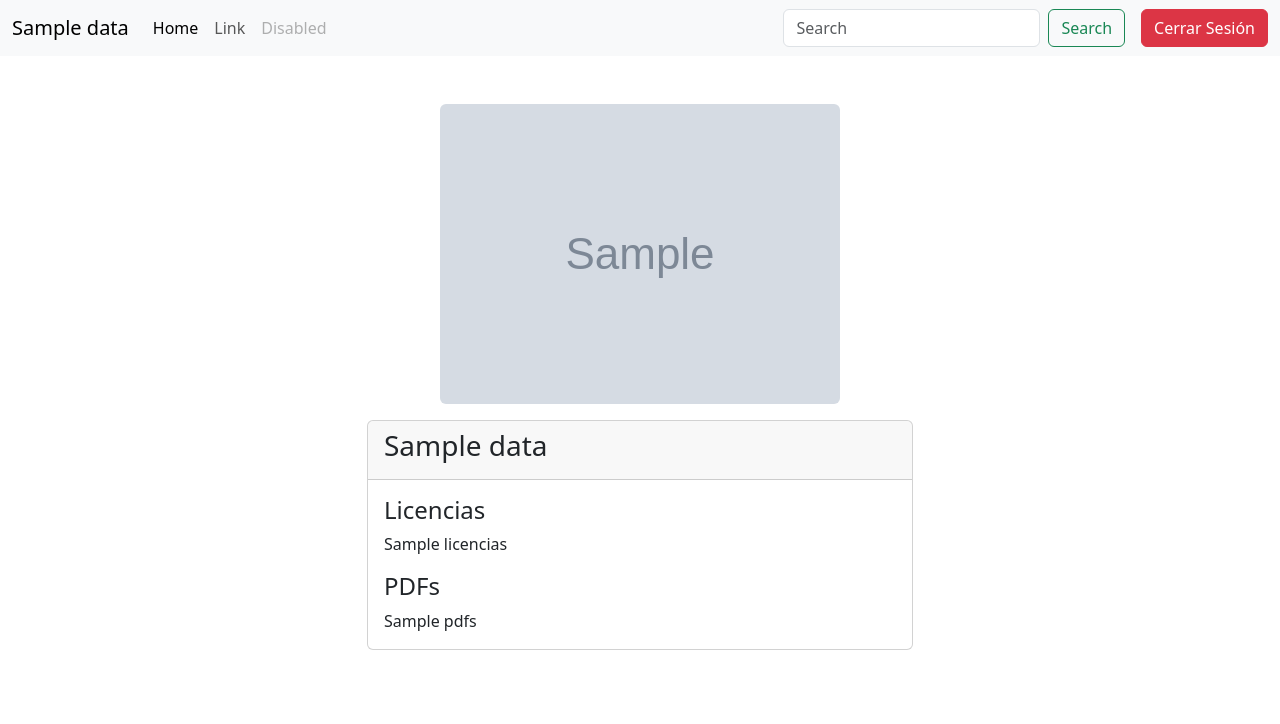
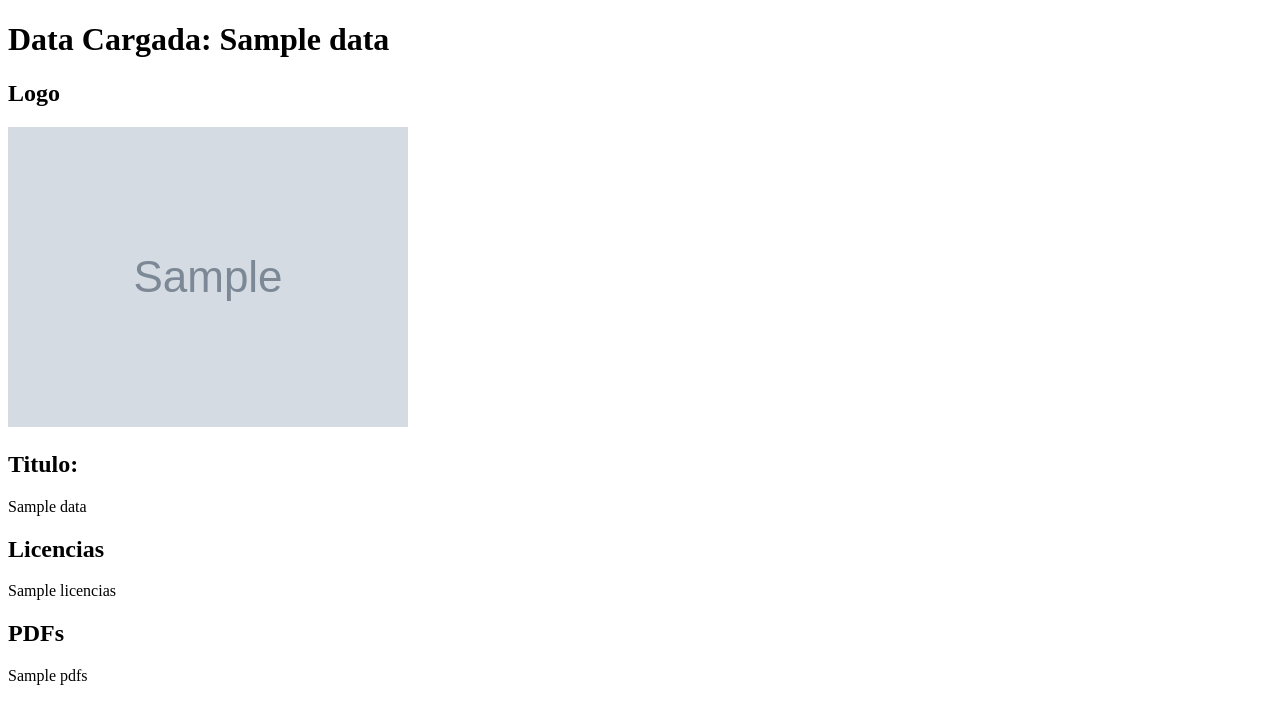
Before and after one commit to rinfasulasalle/App-de-PDF-de-Placas, a Flask app: template templates/index.html in a window 1280 px wide. Shown: the top 724 px of the page. Run offline with Flask 3, Linux system fonts and the light colour scheme; the template is opened without the code that fills it: most values are stand-ins (such as "Sample title", 1, 10 or a date in 2020); grey boxes marked "Sample" are stand-in pictures.

Commit message:
Completo la funcionalidad

```diff
--- a/app.py
+++ b/app.py
@@ -1,18 +1,29 @@
-from flask import Flask, render_template
+import os
+from flask import Flask, render_template, send_from_directory
 from load_data import LICENCIAS,PDFS,LOGO, NOMBREAPP
 app = Flask(__name__)
 data = {
         'nombreApp': NOMBREAPP,
-        'titulo': '',
+        'titulo': 'Default',
         'logo': LOGO,
         'licencias': LICENCIAS,
         'pdfs': PDFS
     }
+# Directorio donde se encuentran los archivos PDF
+pdf_directorio = os.path.join(app.root_path, 'pdf')
+# --------------------------------------
 @app.route('/')
 def index():
-    # return "<h1>Hola Mundo! </h1>"
-    data['titulo'] =  'Inicio'
-    return render_template('login.html',data= data)
+    pdf_files = [pdf for pdf in os.listdir(pdf_directorio) if pdf.endswith('.pdf')]
+    print(pdf_files)
+    return render_template('login.html',data=data, pdf_files=pdf_files)
+
+@app.route('/download/<filename>')
+def download_pdf(filename):
+    if filename.endswith('.pdf'):
+        return send_from_directory(pdf_directorio, filename, as_attachment=True)
+    else:
+        return "Archivo no válido", 404
 
 @app.route('/login')
 def login():
--- a/templates/index.html
+++ b/templates/index.html
@@ -4,75 +4,17 @@
     <meta charset="UTF-8" />
     <meta name="viewport" content="width=device-width, initial-scale=1.0" />
     <title>{{data.titulo}}</title>
-    <link
-      href="https://cdn.jsdelivr.net/npm/bootstrap@5.3.0/dist/css/bootstrap.min.css"
-      rel="stylesheet"
-    />
   </head>
   <body>
-    <nav class="navbar navbar-expand-lg bg-body-tertiary">
-      <div class="container-fluid">
-        <a class="navbar-brand" href="#">{{data.nombreApp}}</a>
-        <button
-          class="navbar-toggler"
-          type="button"
-          data-bs-toggle="collapse"
-          data-bs-target="#navbarSupportedContent"
-          aria-controls="navbarSupportedContent"
-          aria-expanded="false"
-          aria-label="Toggle navigation"
-        >
-          <span class="navbar-toggler-icon"></span>
-        </button>
-        <div class="collapse navbar-collapse" id="navbarSupportedContent">
-          <ul class="navbar-nav me-auto mb-2 mb-lg-0">
-            <li class="nav-item">
-              <a class="nav-link active" aria-current="page" href="home"
-                >Home</a
-              >
-            </li>
-            <li class="nav-item">
-              <a class="nav-link" href="/">Link</a>
-            </li>
-            <li class="nav-item">
-              <a class="nav-link disabled" aria-disabled="true">Disabled</a>
-            </li>
-          </ul>
-          <form class="d-flex" role="search">
-            <input
-              class="form-control me-2"
-              type="search"
-              placeholder="Search"
-              aria-label="Search"
-            />
-            <button class="btn btn-outline-success" type="submit">
-              Search
-            </button>
-          </form>
-          <!-- Botón para cerrar sesión -->
-          <button class="btn btn-danger ms-3" onclick="cerrarSesion()">
-            Cerrar Sesión
-          </button>
-        </div>
-      </div>
-    </nav>
-    <div class="container mt-5">
-      <div class="row justify-content-center">
-        <div class="col-md-6">
-          <img src="{{data.logo}}" class="rounded mx-auto d-block" />
-          <div class="card mt-3">
-            <div class="card-header">
-              <h3>{{data.titulo}}</h3>
-            </div>
-            <div class="card-body">
-              <h4 class="card-title">Licencias</h4>
-              <p class="card-text">{{data.licencias}}</p>
-              <h4 class="card-title">PDFs</h4>
-              <p class="card-text">{{data.pdfs}}</p>
-            </div>
-          </div>
-        </div>
-      </div>
-    </div>
+    <!-- Aca solo muyestro los datos cargados-->
+    <h1>Data Cargada: {{data}}</h1>
+    <h2>Logo</h2>
+    <img src="{{data.logo}}" />
+    <h2>Titulo:</h2>
+    <p>{{data.titulo}}</p>
+    <h2>Licencias</h2>
+    <p>{{data.licencias}}</p>
+    <h2>PDFs</h2>
+    <p>{{data.pdfs}}</p>
   </body>
 </html>
```
Also changed, not shown: templates/asociados.html (+14 -10 lines), 1 other file.
